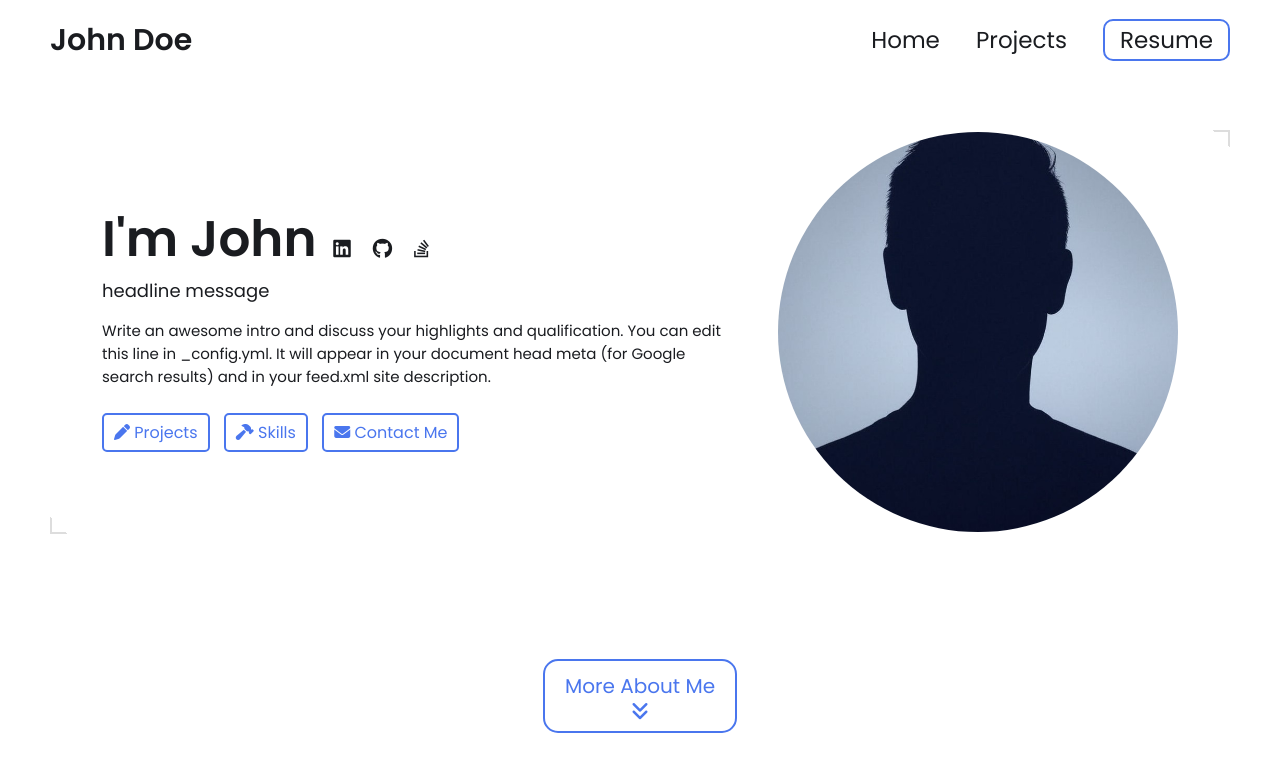
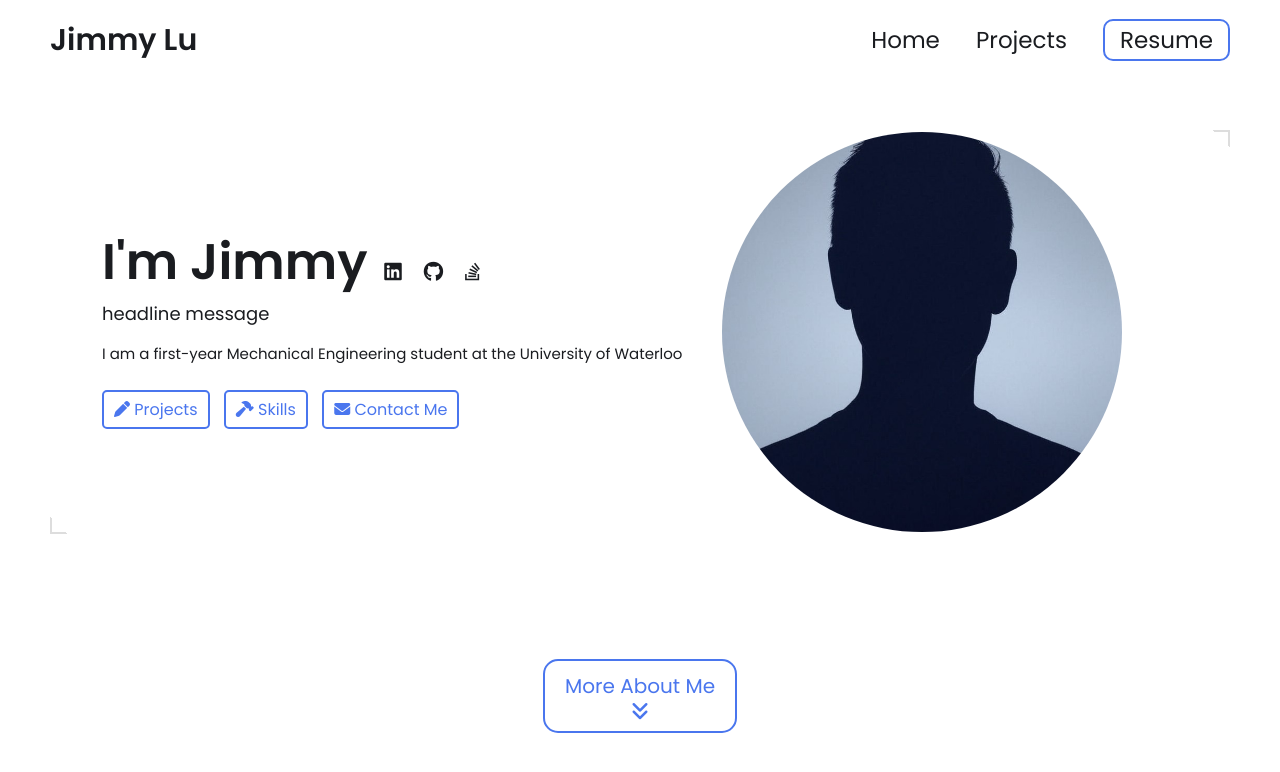
Before and after one commit to lzj828/lzj828.github.io, a Jekyll site: the page built from index.html, in a window 1280 px wide and 900 px high. Shown: the top 772 px of the window. Built offline with Jekyll 4.4.1, drawn with Linux system fonts in a browser that asks for light colours.

Commit message:
Update _config.yml

```diff
--- a/_config.yml
+++ b/_config.yml
@@ -7,17 +7,15 @@
 
 # Main Page Setup
 
-title: John Doe's Portfolio # This is what shows up in the tab of the browser
+title: Jimmy Lu's Portfolio # This is what shows up in the tab of the browser
 
 
 
 # Hero Section
-name: John Doe
+name: Jimmy Lu
 headline: headline message
 description: >- # dont remove this line. this will ignore all new lines until the next section
-  Write an awesome intro and discuss your highlights and qualification. You can edit this
-  line in _config.yml. It will appear in your document head meta (for
-  Google search results) and in your feed.xml site description.
+  I am a first-year Mechanical Engineering student at the University of Waterloo
 
 # Place your profile image in /assets/images/profile-image/folder and edit the file name
 profile_image: ./assets/images/profile-image/avatar.jpeg
```
